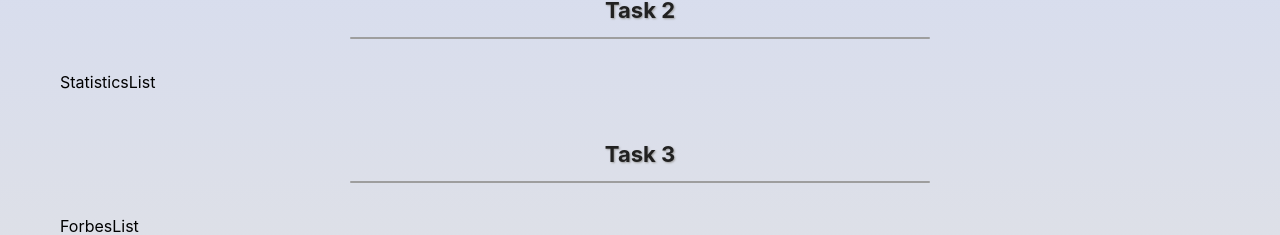
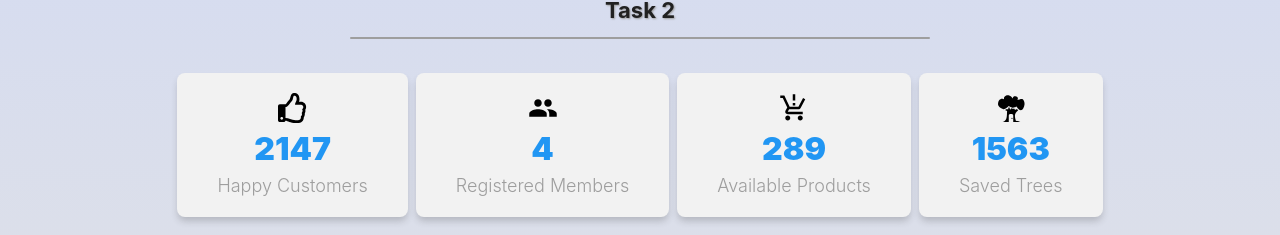
Before and after one commit to josserden/46-blended-react, a React (Create React App) app: page / in a window 1280 px wide. Shown: the part 717-952 px from the top of the page. Built offline with nearby package versions, Linux system fonts and the light colour scheme.

Commit message:
finish task 2

```diff
--- a/src/components/App/App.jsx
+++ b/src/components/App/App.jsx
@@ -8,6 +8,7 @@ import {
   CryptoHistory,
 } from 'components';
 import article from 'data/article.json';
+import data from 'data/data.json';
 
 export const App = () => {
   return (
@@ -25,11 +26,11 @@ export const App = () => {
           avatar={article.avatar}
           postedAt={article.postedAt}
         />
-
         <Heading marginTop="50px" marginBottom="50px" textAlign="center">
           Task 2
         </Heading>
-        <Statistics />
+        {/* <Statistics title="Main Statistics" stats={data} /> */}
+        <Statistics stats={data} />
         <Heading marginTop="50px" marginBottom="50px" textAlign="center">
           Task 3
         </Heading>
--- a/src/components/StatisticItem/StatisticItem.jsx
+++ b/src/components/StatisticItem/StatisticItem.jsx
@@ -1,9 +1,18 @@
+import { IconContext } from 'react-icons';
+
 import {
   StatisticBox,
   StatisticText,
   StatisticCounter,
 } from './StatisticItem.styled';
 
-export const StatisticItem = () => {
-  return <div>StatisticBox</div>;
+export const StatisticItem = ({ title, total, icon }) => {
+  return (
+    <StatisticBox>
+      <IconContext.Provider value={{ size: 30 }}> {icon}</IconContext.Provider>
+
+      <StatisticCounter>{total}</StatisticCounter>
+      <StatisticText>{title}</StatisticText>
+    </StatisticBox>
+  );
 };
--- a/src/components/Statistics/Statistics.jsx
+++ b/src/components/Statistics/Statistics.jsx
@@ -1,13 +1,31 @@
 import { StatisticItem } from 'components';
 import { StatisticsList, StatisticTitle } from './Statistics.styled';
+
 import { FaRegThumbsUp } from 'react-icons/fa';
 import { MdPeople, MdOutlineProductionQuantityLimits } from 'react-icons/md';
 import { GiTreeDoor } from 'react-icons/gi';
 
-export const Statistics = () => {
+const icons = [
+  <FaRegThumbsUp />,
+  <MdPeople />,
+  <MdOutlineProductionQuantityLimits />,
+  <GiTreeDoor />,
+];
+
+export const Statistics = ({ stats, title }) => {
   return (
     <>
-      <div>StatisticsList</div>
+      {title && <StatisticTitle>Main Statistics</StatisticTitle>}
+      <StatisticsList>
+        {stats.map(({ id, title, total }, index) => (
+          <StatisticItem
+            key={id}
+            title={title}
+            total={total}
+            icon={icons[index]}
+          />
+        ))}
+      </StatisticsList>
     </>
   );
 };
```
Also changed, not shown: 1 other file (tests, documents, lock files or other folders).
